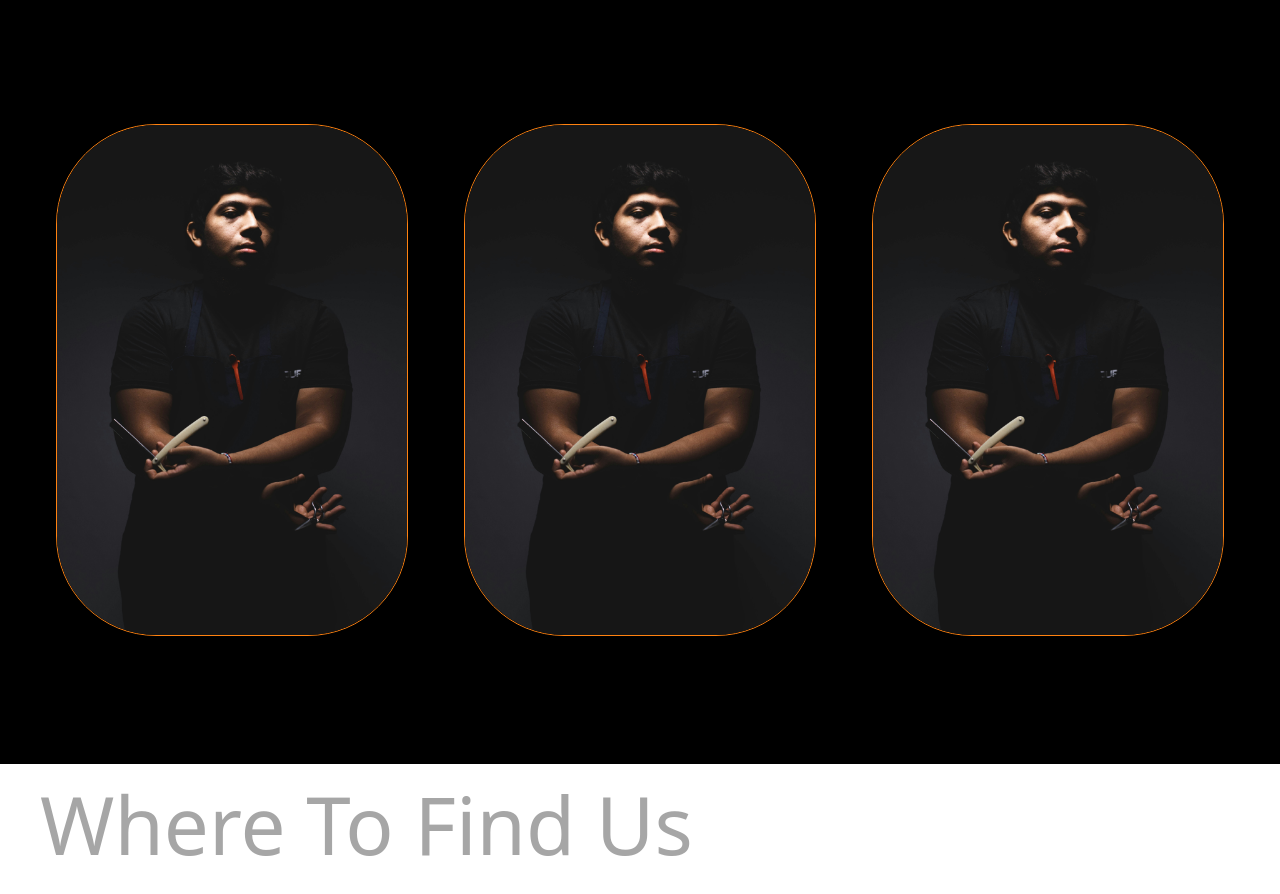
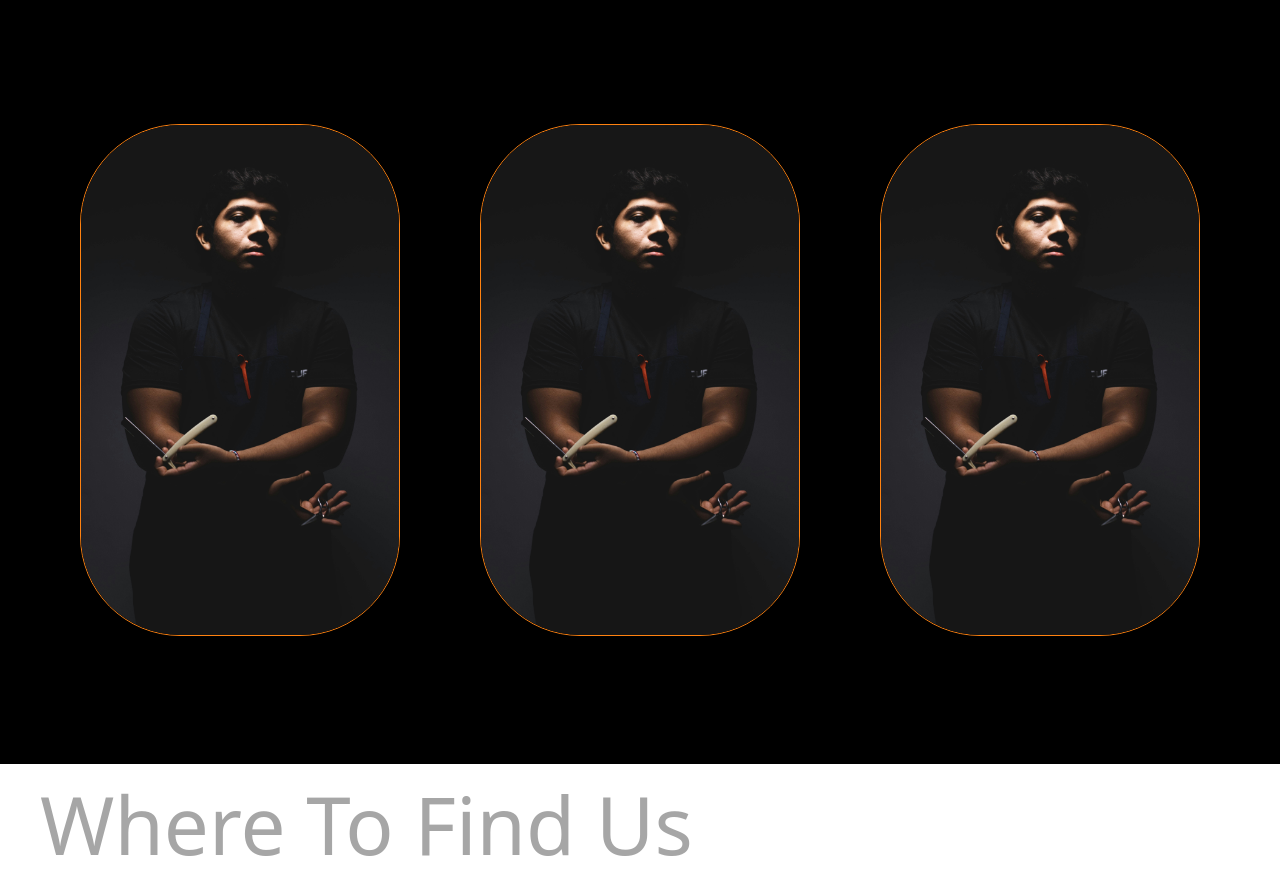
Before and after one commit to arty-11/BarberShop, a Next.js app in the folder barbershop/: page / in a window 1280 px wide. Shown: the part 3200-4094 px from the top of the page. Built offline with nearby package versions, Linux system fonts and the light colour scheme.

Commit message:
Update meet the team section
    Let the social media container come from the left instead of center on hover
    Add cursor pointer on icons on hover

```diff
--- a/barbershop/src/app/components1/meet-the-team/meet-the-team.module.css
+++ b/barbershop/src/app/components1/meet-the-team/meet-the-team.module.css
@@ -19,8 +19,6 @@
     height: 100%;
     border-radius: 100px;
     border: 1px solid #ff8210;
-    display: flex;
-    justify-content: center;
 }
 
 .img {
@@ -63,6 +61,10 @@
 
 .reduceMarginInline {
     margin-inline: -2em;
+}
+
+.iconStyle {
+    cursor: pointer;
 }
 
 /* MEDIA QUERIES */
@@ -134,7 +136,7 @@
 
 @media (width >= 1280px) {
     .container {
-        width: 22em;
+        width: 20em;
         height: 32em;
     }
 
```
